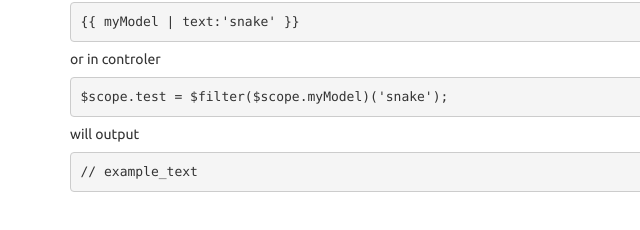
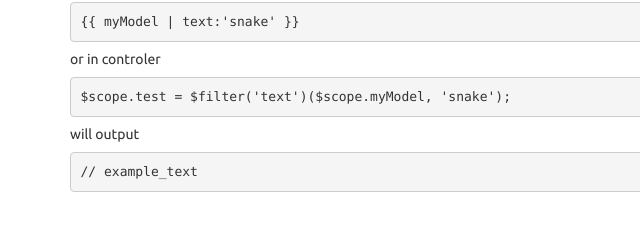
Before and after one commit to ivanblazevic/textural-js, a plain HTML site: page angular/index.html in a window 1280 px wide. Shown: the part 448-678 px from the top of the page, 0-640 px from the left. Drawn offline with Linux system fonts and the light colour scheme.

Commit message:
Fix example

```diff
--- a/angular/index.html
+++ b/angular/index.html
@@ -54,7 +54,7 @@
         <pre><code>{{ myModel | text:'snake' }}</code></pre>
 
         <h5>or in controler</h5>
-        <pre><code>$scope.test = $filter($scope.myModel)('snake');</code></pre>
+        <pre><code>$scope.test = $filter('text')($scope.myModel, 'snake');</code></pre>
 
         <h5>will output</h5>
         <pre><code>// example_text</code></pre>
```
